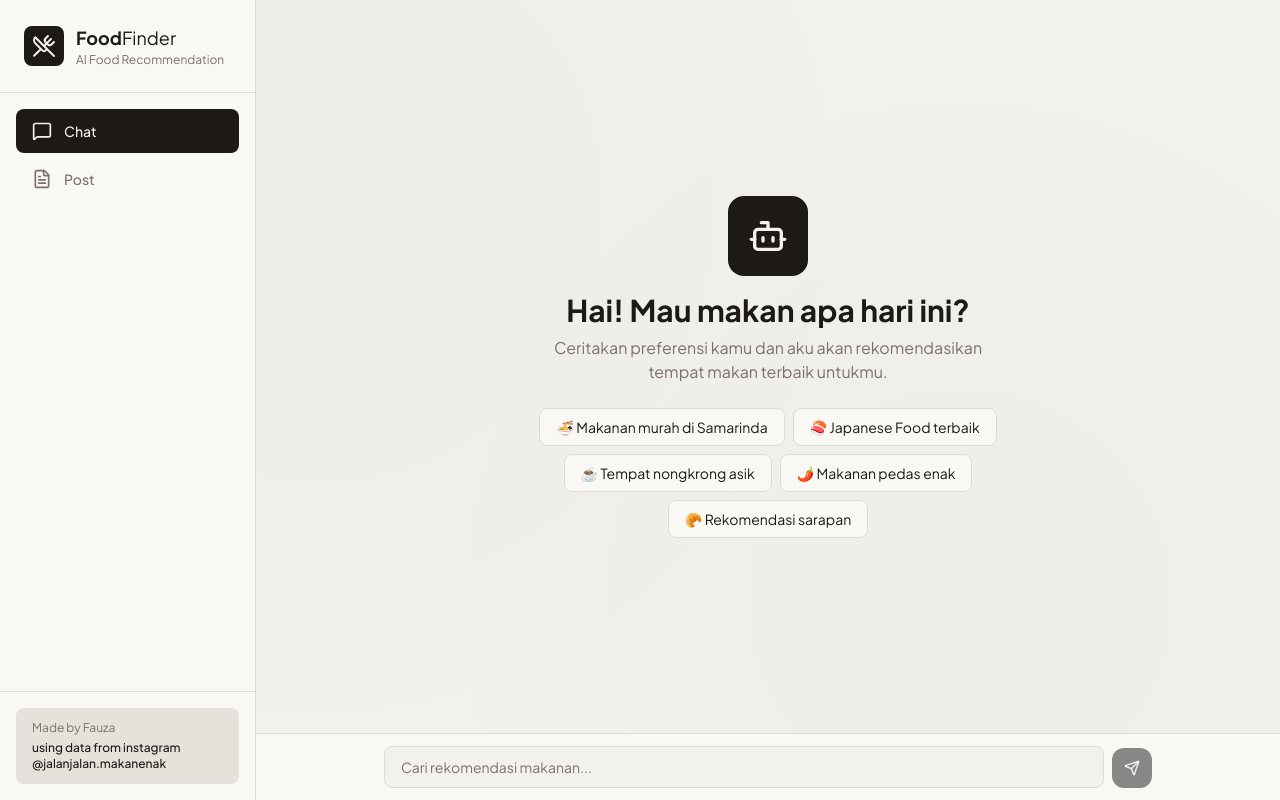
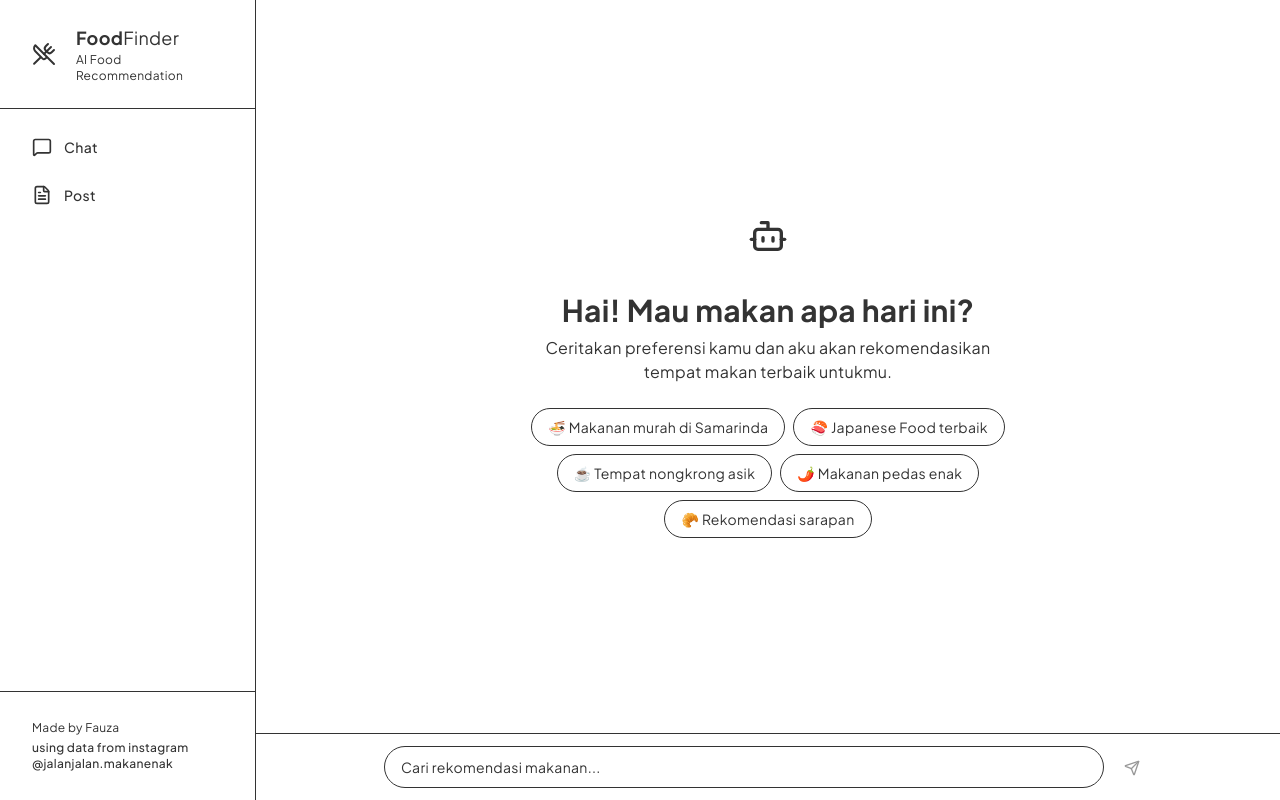
Before and after one commit to Fauza27/food-recommendation-chatbot, a Next.js app in the folder frontend/: page / in a window 1280 px wide. Built offline with nearby package versions, Linux system fonts and the light colour scheme.

Commit message:
Refine global styles

```diff
--- a/frontend/src/app/globals.css
+++ b/frontend/src/app/globals.css
@@ -1,84 +1,214 @@
-@import url('https://fonts.googleapis.com/css2?family=Inter:wght@400;500;600;700;800&display=swap');
+@import url('https://fonts.googleapis.com/css2?family=Fredoka:wght@400;500;600;700&display=swap');
 
 @import "tailwindcss";
 
+@custom-variant dark (&:is(.dark *));
+
 :root {
-  /* Anthropic-inspired color palette */
-  --color-background: 40 20% 94%;        /* Warm beige/cream */
-  --color-foreground: 20 10% 10%;        /* Almost black */
-  --color-card: 40 25% 97%;              /* Lighter cream for cards */
-  --color-card-foreground: 20 10% 10%;
-  --color-popover: 40 25% 97%;
-  --color-popover-foreground: 20 10% 10%;
-  --color-primary: 20 10% 10%;           /* Black for primary actions */
-  --color-primary-foreground: 40 20% 94%;
-  --color-secondary: 40 15% 85%;         /* Muted beige */
-  --color-secondary-foreground: 20 10% 10%;
-  --color-muted: 40 15% 88%;
-  --color-muted-foreground: 20 8% 45%;
-  --color-accent: 25 85% 65%;            /* Coral/peach accent */
-  --color-accent-foreground: 20 10% 10%;
-  --color-destructive: 0 72% 51%;
-  --color-destructive-foreground: 40 20% 94%;
-  --color-border: 40 15% 85%;
-  --color-input: 40 15% 88%;
-  --color-ring: 20 10% 10%;
-  --radius: 1rem;
+  --background: oklch(1.0000 0 0);
+  --foreground: oklch(0.3211 0 0);
+  --card: oklch(0.9817 0.0257 92.3887);
+  --card-foreground: oklch(0.3211 0 0);
+  --popover: oklch(1.0000 0 0);
+  --popover-foreground: oklch(0.3211 0 0);
+  --primary: oklch(0.6231 0.2034 29.8029);
+  --primary-foreground: oklch(1.0000 0 0);
+  --secondary: oklch(0.8104 0.1580 71.9780);
+  --secondary-foreground: oklch(0.3211 0 0);
+  --muted: oklch(0.9552 0.0332 77.6035);
+  --muted-foreground: oklch(0.5103 0 0);
+  --accent: oklch(0.9093 0.1325 94.7069);
+  --accent-foreground: oklch(0.3211 0 0);
+  --destructive: oklch(0.5013 0.1783 28.7047);
+  --destructive-foreground: oklch(1.0000 0 0);
+  --border: oklch(0.9276 0.0058 264.5313);
+  --input: oklch(0.9552 0.0332 77.6035);
+  --ring: oklch(0.8104 0.1580 71.9780);
+  --chart-1: oklch(0.6231 0.2034 29.8029);
+  --chart-2: oklch(0.8104 0.1580 71.9780);
+  --chart-3: oklch(0.9093 0.1325 94.7069);
+  --chart-4: oklch(0.8058 0.0950 26.5473);
+  --chart-5: oklch(0.5265 0.1151 44.6044);
+  --sidebar: oklch(1.0000 0 0);
+  --sidebar-foreground: oklch(0.3211 0 0);
+  --sidebar-primary: oklch(0.6231 0.2034 29.8029);
+  --sidebar-primary-foreground: oklch(1.0000 0 0);
+  --sidebar-accent: oklch(0.9552 0.0332 77.6035);
+  --sidebar-accent-foreground: oklch(0.6231 0.2034 29.8029);
+  --sidebar-border: oklch(0.9276 0.0058 264.5313);
+  --sidebar-ring: oklch(0.8104 0.1580 71.9780);
+  --font-sans: 'Fredoka', 'Comic Sans MS', cursive;
+  --font-serif: Georgia, serif;
+  --font-mono: Courier New, monospace;
+  --radius: 1.5rem;
+  --shadow-x: 0px;
+  --shadow-y: 4px;
+  --shadow-blur: 10px;
+  --shadow-spread: 0px;
+  --shadow-opacity: 0.1;
+  --shadow-color: rgba(232, 68, 51, 0.1);
+  --shadow-2xs: 0px 4px 10px 0px hsl(5.6354 79.7357% 55.4902% / 0.05);
+  --shadow-xs: 0px 4px 10px 0px hsl(5.6354 79.7357% 55.4902% / 0.05);
+  --shadow-sm: 0px 4px 10px 0px hsl(5.6354 79.7357% 55.4902% / 0.10), 0px 1px 2px -1px hsl(5.6354 79.7357% 55.4902% / 0.10);
+  --shadow: 0px 4px 10px 0px hsl(5.6354 79.7357% 55.4902% / 0.10), 0px 1px 2px -1px hsl(5.6354 79.7357% 55.4902% / 0.10);
+  --shadow-md: 0px 4px 10px 0px hsl(5.6354 79.7357% 55.4902% / 0.10), 0px 2px 4px -1px hsl(5.6354 79.7357% 55.4902% / 0.10);
+  --shadow-lg: 0px 4px 10px 0px hsl(5.6354 79.7357% 55.4902% / 0.10), 0px 4px 6px -1px hsl(5.6354 79.7357% 55.4902% / 0.10);
+  --shadow-xl: 0px 4px 10px 0px hsl(5.6354 79.7357% 55.4902% / 0.10), 0px 8px 10px -1px hsl(5.6354 79.7357% 55.4902% / 0.10);
+  --shadow-2xl: 0px 4px 10px 0px hsl(5.6354 79.7357% 55.4902% / 0.25);
+  --tracking-normal: 0.02em;
+  --spacing: 0.25rem;
 }
 
+.dark {
+  --background: oklch(0.2450 0.0291 26.3900);
+  --foreground: oklch(0.9552 0.0332 77.6035);
+  --card: oklch(0.3066 0.0291 28.9662);
+  --card-foreground: oklch(0.9552 0.0332 77.6035);
+  --popover: oklch(0.2450 0.0291 26.3900);
+  --popover-foreground: oklch(0.9552 0.0332 77.6035);
+  --primary: oklch(0.6231 0.2034 29.8029);
+  --primary-foreground: oklch(1.0000 0 0);
+  --secondary: oklch(0.8104 0.1580 71.9780);
+  --secondary-foreground: oklch(0.2450 0.0291 26.3900);
+  --muted: oklch(0.3554 0.0312 30.8970);
+  --muted-foreground: oklch(0.8197 0.0223 46.9391);
+  --accent: oklch(0.9093 0.1325 94.7069);
+  --accent-foreground: oklch(0.2450 0.0291 26.3900);
+  --destructive: oklch(0.6786 0.2095 24.6583);
+  --destructive-foreground: oklch(1.0000 0 0);
+  --border: oklch(0.3554 0.0312 30.8970);
+  --input: oklch(0.3554 0.0312 30.8970);
+  --ring: oklch(0.8104 0.1580 71.9780);
+  --chart-1: oklch(0.6231 0.2034 29.8029);
+  --chart-2: oklch(0.8104 0.1580 71.9780);
+  --chart-3: oklch(0.9093 0.1325 94.7069);
+  --chart-4: oklch(0.8058 0.0950 26.5473);
+  --chart-5: oklch(0.5265 0.1151 44.6044);
+  --sidebar: oklch(0.3066 0.0291 28.9662);
+  --sidebar-foreground: oklch(0.9552 0.0332 77.6035);
+  --sidebar-primary: oklch(0.6231 0.2034 29.8029);
+  --sidebar-primary-foreground: oklch(1.0000 0 0);
+  --sidebar-accent: oklch(0.3554 0.0312 30.8970);
+  --sidebar-accent-foreground: oklch(0.8104 0.1580 71.9780);
+  --sidebar-border: oklch(0.3554 0.0312 30.8970);
+  --sidebar-ring: oklch(0.8104 0.1580 71.9780);
+  --font-sans: 'Fredoka', 'Comic Sans MS', cursive;
+  --font-serif: Georgia, serif;
+  --font-mono: Courier New, monospace;
+  --radius: 1.5rem;
+  --shadow-x: 0px;
+  --shadow-y: 6px;
+  --shadow-blur: 15px;
+  --shadow-spread: 0px;
+  --shadow-opacity: 0.4;
+  --shadow-color: rgba(0, 0, 0, 0.4);
+  --shadow-2xs: 0px 6px 15px 0px hsl(0 0% 0% / 0.20);
+  --shadow-xs: 0px 6px 15px 0px hsl(0 0% 0% / 0.20);
+  --shadow-sm: 0px 6px 15px 0px hsl(0 0% 0% / 0.40), 0px 1px 2px -1px hsl(0 0% 0% / 0.40);
+  --shadow: 0px 6px 15px 0px hsl(0 0% 0% / 0.40), 0px 1px 2px -1px hsl(0 0% 0% / 0.40);
+  --shadow-md: 0px 6px 15px 0px hsl(0 0% 0% / 0.40), 0px 2px 4px -1px hsl(0 0% 0% / 0.40);
+  --shadow-lg: 0px 6px 15px 0px hsl(0 0% 0% / 0.40), 0px 4px 6px -1px hsl(0 0% 0% / 0.40);
+  --shadow-xl: 0px 6px 15px 0px hsl(0 0% 0% / 0.40), 0px 8px 10px -1px hsl(0 0% 0% / 0.40);
+  --shadow-2xl: 0px 6px 15px 0px hsl(0 0% 0% / 1.00);
+}
+
+@theme inline {
+  --color-background: var(--background);
+  --color-foreground: var(--foreground);
+  --color-card: var(--card);
+  --color-card-foreground: var(--card-foreground);
+  --color-popover: var(--popover);
+  --color-popover-foreground: var(--popover-foreground);
+  --color-primary: var(--primary);
+  --color-primary-foreground: var(--primary-foreground);
+  --color-secondary: var(--secondary);
+  --color-secondary-foreground: var(--secondary-foreground);
+  --color-muted: var(--muted);
+  --color-muted-foreground: var(--muted-foreground);
+  --color-accent: var(--accent);
+  --color-accent-foreground: var(--accent-foreground);
+  --color-destructive: var(--destructive);
+  --color-destructive-foreground: var(--destructive-foreground);
+  --color-border: var(--border);
+  --color-input: var(--input);
+  --color-ring: var(--ring);
+  --color-chart-1: var(--chart-1);
+  --color-chart-2: var(--chart-2);
+  --color-chart-3: var(--chart-3);
+  --color-chart-4: var(--chart-4);
+  --color-chart-5: var(--chart-5);
+  --color-sidebar: var(--sidebar);
+  --color-sidebar-foreground: var(--sidebar-foreground);
+  --color-sidebar-primary: var(--sidebar-primary);
+  --color-sidebar-primary-foreground: var(--sidebar-primary-foreground);
+  --color-sidebar-accent: var(--sidebar-accent);
+  --color-sidebar-accent-foreground: var(--sidebar-accent-foreground);
+  --color-sidebar-border: var(--sidebar-border);
+  --color-sidebar-ring: var(--sidebar-ring);
+  --font-sans: var(--font-sans);
+  --font-mono: var(--font-mono);
+  --font-serif: var(--font-serif);
+  --radius-sm: calc(var(--radius) - 4px);
+  --radius-md: calc(var(--radius) - 2px);
+  --radius-lg: var(--radius);
+  --radius-xl: calc(var(--radius) + 4px);
+  --shadow-2xs: var(--shadow-2xs);
+  --shadow-xs: var(--shadow-xs);
+  --shadow-sm: var(--shadow-sm);
+  --shadow: var(--shadow);
+  --shadow-md: var(--shadow-md);
+  --shadow-lg: var(--shadow-lg);
+  --shadow-xl: var(--shadow-xl);
+  --shadow-2xl: var(--shadow-2xl);
+  --tracking-tighter: calc(var(--tracking-normal) - 0.05em);
+  --tracking-tight: calc(var(--tracking-normal) - 0.025em);
+  --tracking-normal: var(--tracking-normal);
+  --tracking-wide: calc(var(--tracking-normal) + 0.025em);
+  --tracking-wider: calc(var(--tracking-normal) + 0.05em);
+  --tracking-widest: calc(var(--tracking-normal) + 0.1em);
+}
+
+@layer base {
   * {
-  border-color: hsl(var(--color-border));
+    @apply border-border outline-ring/50;
   }
 
   body {
-  background: hsl(var(--color-background));
-  color: hsl(var(--color-foreground));
-  font-family: 'Inter', -apple-system, BlinkMacSystemFont, 'Segoe UI', sans-serif;
+    @apply bg-background text-foreground;
+    font-family: var(--font-sans);
+    letter-spacing: var(--tracking-normal);
     position: relative;
     overflow-x: hidden;
     min-height: 100vh;
     -webkit-font-smoothing: antialiased;
     -moz-osx-font-smoothing: grayscale;
   }
-
-/* Subtle texture overlay */
-body::before {
-  content: '';
-  position: fixed;
-  top: 0;
-  left: 0;
-  width: 100%;
-  height: 100%;
-  background-image:
-    radial-gradient(circle at 25% 25%, rgba(0, 0, 0, 0.02) 0%, transparent 50%),
-    radial-gradient(circle at 75% 75%, rgba(0, 0, 0, 0.015) 0%, transparent 50%);
-  pointer-events: none;
-  z-index: 0;
 }
 
-/* Custom scrollbar - minimal */
+/* Custom scrollbar */
 ::-webkit-scrollbar {
-  width: 10px;
-  height: 10px;
+  width: 12px;
+  height: 12px;
 }
 
 ::-webkit-scrollbar-track {
-  background: hsl(var(--color-muted));
+  background: var(--color-muted);
+  border-radius: var(--radius-sm);
 }
 
 ::-webkit-scrollbar-thumb {
-  background: hsl(var(--color-border));
-  border-radius: 5px;
-  border: 2px solid hsl(var(--color-muted));
+  background: var(--color-primary);
+  border-radius: var(--radius-sm);
+  border: 2px solid var(--color-muted);
 }
 
 ::-webkit-scrollbar-thumb:hover {
-  background: hsl(var(--color-muted-foreground));
+  background: var(--color-secondary);
 }
 
 /* Horizontal scrollbar for cards */
 .scrollbar-thin::-webkit-scrollbar {
-  height: 6px;
+  height: 8px;
 }
 
 .scrollbar-thin::-webkit-scrollbar-track {
@@ -86,62 +216,53 @@ body::before {
 }
 
 .scrollbar-thin::-webkit-scrollbar-thumb {
-  background: hsl(var(--color-border));
-  border-radius: 3px;
+  background: var(--color-primary);
+  border-radius: var(--radius-sm);
 }
 
 .scrollbar-thin::-webkit-scrollbar-thumb:hover {
-  background: hsl(var(--color-muted-foreground));
+  background: var(--color-secondary);
 }
 
-/* Card styles - Anthropic inspired */
+/* Card styles - Playful & Colorful */
 .glass {
-  background: hsl(var(--color-card));
-  border: 1px solid hsl(var(--color-border));
-  border-radius: var(--radius);
-  box-shadow:
-    0 1px 2px 0 rgba(0, 0, 0, 0.05);
+  background: var(--color-card);
+  border: 2px solid var(--color-border);
+  border-radius: var(--radius-lg);
+  box-shadow: var(--shadow-sm);
 }
 
 .glass-strong {
-  background: hsl(var(--color-background));
-  border: 1px solid hsl(var(--color-border));
-  border-radius: var(--radius);
-  box-shadow:
-    0 2px 4px 0 rgba(0, 0, 0, 0.06),
-    0 1px 2px 0 rgba(0, 0, 0, 0.03);
+  background: var(--color-background);
+  border: 2px solid var(--color-border);
+  border-radius: var(--radius-lg);
+  box-shadow: var(--shadow-md);
 }
 
 .glass-card {
-  background: hsl(var(--color-card));
-  border: 1px solid hsl(var(--color-border));
-  border-radius: var(--radius);
-  box-shadow:
-    0 1px 3px 0 rgba(0, 0, 0, 0.04);
+  background: var(--color-card);
+  border: 2px solid var(--color-border);
+  border-radius: var(--radius-lg);
+  box-shadow: var(--shadow);
 }
 
 /* Hover states */
 .glass:hover {
-  background: hsl(var(--color-background));
-  border-color: hsl(var(--color-foreground) / 0.15);
-  box-shadow:
-    0 2px 8px 0 rgba(0, 0, 0, 0.08);
-  transition: all 0.2s ease;
+  transform: translateY(-2px);
+  box-shadow: var(--shadow-lg);
+  transition: all 0.3s cubic-bezier(0.4, 0, 0.2, 1);
 }
 
 .glass-strong:hover {
-  border-color: hsl(var(--color-foreground) / 0.2);
-  box-shadow:
-    0 4px 12px 0 rgba(0, 0, 0, 0.1);
-  transition: all 0.2s ease;
+  transform: translateY(-2px);
+  box-shadow: var(--shadow-xl);
+  transition: all 0.3s cubic-bezier(0.4, 0, 0.2, 1);
 }
 
 .glass-card:hover {
-  background: hsl(var(--color-background));
-  border-color: hsl(var(--color-foreground) / 0.15);
-  box-shadow:
-    0 2px 8px 0 rgba(0, 0, 0, 0.08);
-  transition: all 0.2s ease;
+  transform: translateY(-2px);
+  box-shadow: var(--shadow-lg);
+  transition: all 0.3s cubic-bezier(0.4, 0, 0.2, 1);
 }
 
 .scrollbar-none::-webkit-scrollbar {
@@ -179,33 +300,33 @@ body::before {
   animation: fade-in 0.4s cubic-bezier(0.4, 0, 0.2, 1);
 }
 
-/* Minimal glow effect */
+/* Playful glow effect */
 .glow-primary {
-  box-shadow: 0 0 0 2px hsl(var(--color-foreground) / 0.1);
+  box-shadow: 0 0 20px var(--color-primary);
 }
 
 .glow-primary-strong {
-  box-shadow: 0 0 0 3px hsl(var(--color-foreground) / 0.15);
+  box-shadow: 0 0 30px var(--color-primary);
 }
 
 /* Smooth transitions */
 .transition-smooth {
-  transition: all 0.2s ease;
+  transition: all 0.3s cubic-bezier(0.4, 0, 0.2, 1);
 }
 
 .transition-smooth-fast {
-  transition: all 0.15s ease;
+  transition: all 0.2s cubic-bezier(0.4, 0, 0.2, 1);
 }
 
 /* Focus states */
 *:focus-visible {
-  outline: 2px solid hsl(var(--color-foreground));
+  outline: 3px solid var(--color-ring);
   outline-offset: 2px;
-  border-radius: var(--radius);
+  border-radius: var(--radius-lg);
 }
 
 /* Selection */
 ::selection {
-  background: hsl(var(--color-foreground) / 0.15);
-  color: hsl(var(--color-foreground));
+  background: var(--color-secondary);
+  color: var(--color-secondary-foreground);
 }
```
Lines whose indentation alone changed are shown as unchanged.
